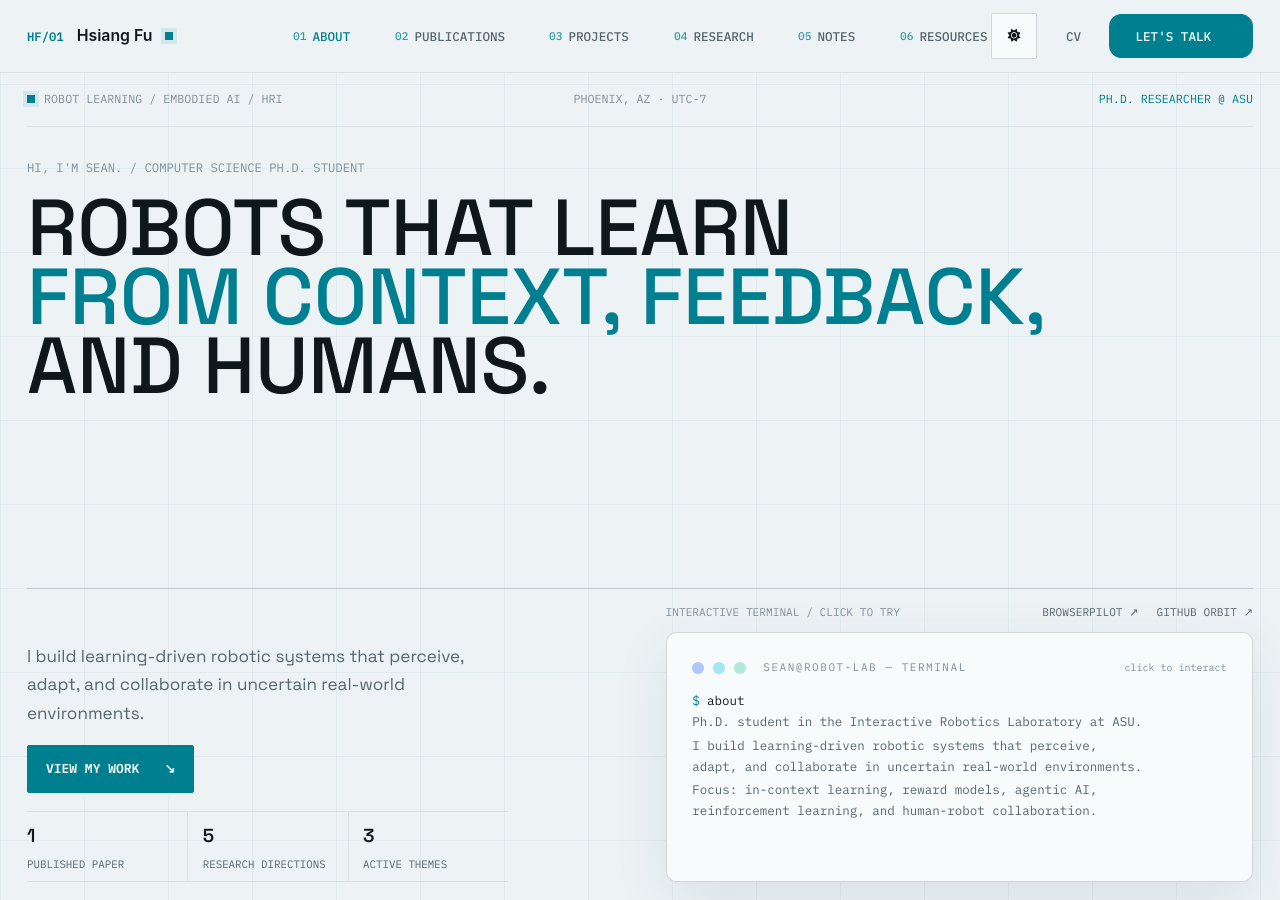
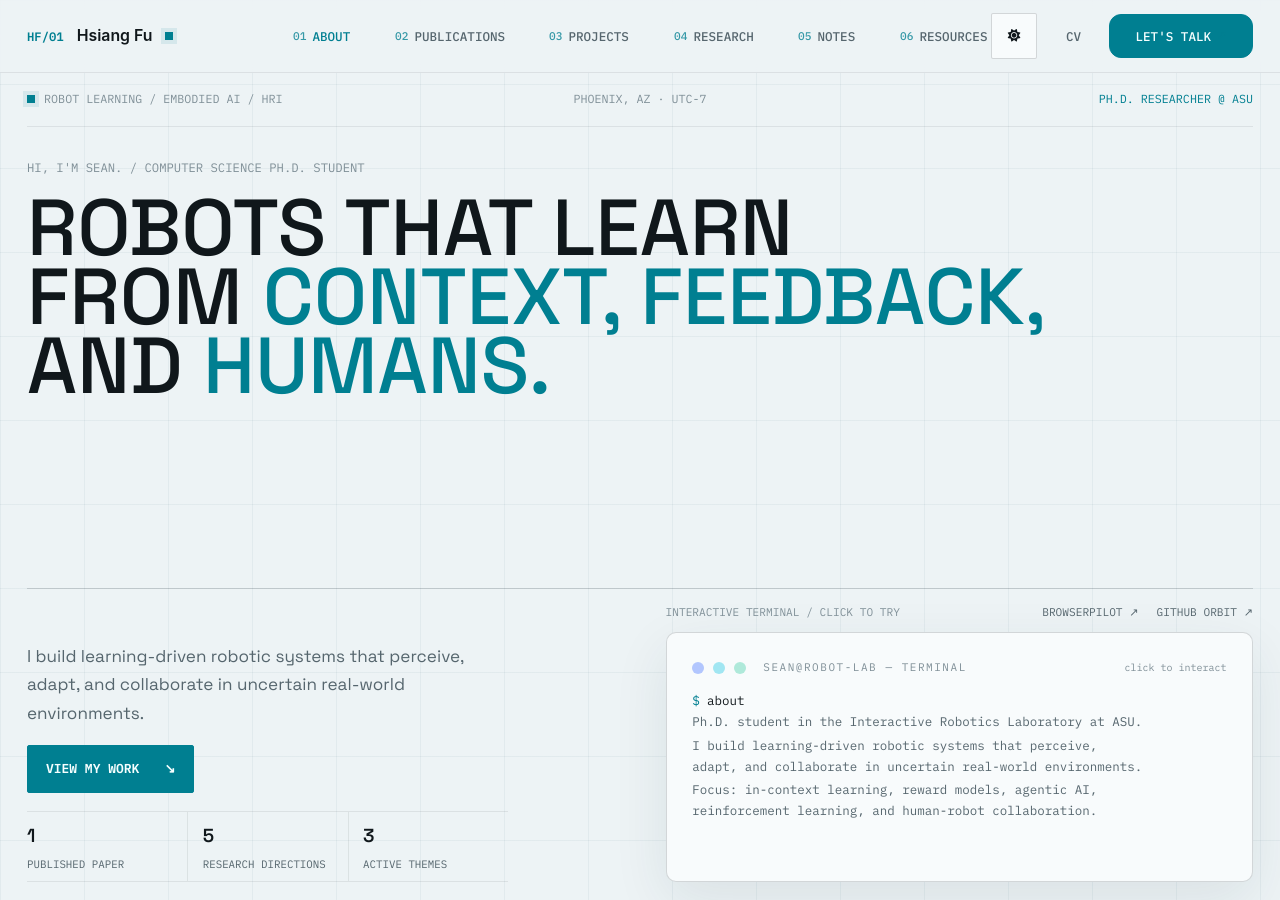
Before and after one commit to hsiang-fu/hsiang-fu.github.io, a Jekyll site: the page built from _pages/about.md, in a window 1280 px wide and 900 px high. Built offline with Jekyll 4.4.1, drawn with Linux system fonts in a browser that asks for light colours; a script that is not in the unit is left out; part of the change alters nothing that is shown.

```diff
--- a/_pages/about.md
+++ b/_pages/about.md
@@ -17,7 +17,7 @@ redirect_from:
 
     <div class="signal-hero__headline">
       <p class="signal-kicker">Hi, I'm Sean. / Computer Science Ph.D. student</p>
-      <h1 id="home-title">ROBOTS THAT LEARN<br><span>FROM CONTEXT, FEEDBACK,</span><br>AND HUMANS.</h1>
+      <h1 id="home-title">ROBOTS THAT LEARN<br>FROM <span>CONTEXT, FEEDBACK,</span><br>AND <span>HUMANS.</span></h1>
     </div>
 
     <div class="signal-hero__lower">
```
